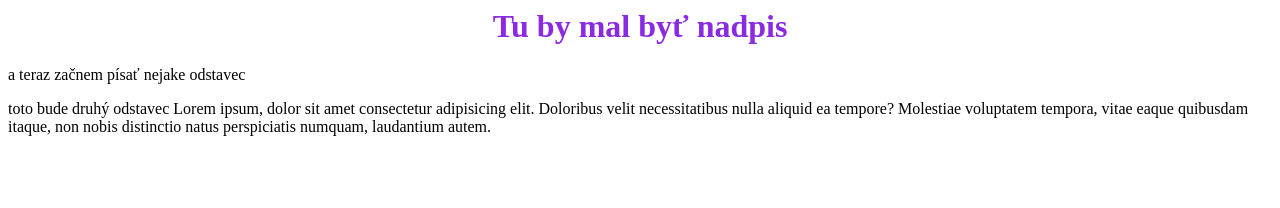
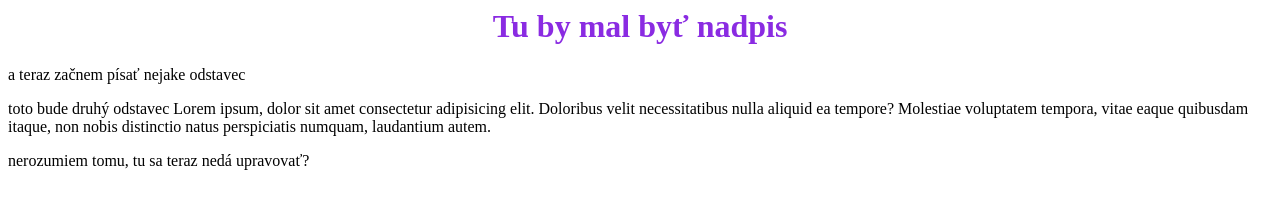
Before and after one commit to Sona102/My-first-repository, a plain HTML site: page index.html in a window 1280 px wide. Drawn offline with Linux system fonts and the light colour scheme.

Commit message:
upravený text v subore index

```diff
--- a/index.html
+++ b/index.html
@@ -11,7 +11,9 @@
             color: blueviolet;
             text-align: center;
             margin-top: auto;
+
         }
+
     </style>
 
 </head>
@@ -24,6 +26,7 @@
         necessitatibus nulla aliquid ea tempore? Molestiae voluptatem tempora, vitae eaque quibusdam
         itaque, non nobis distinctio natus perspiciatis numquam, laudantium autem.
     </p>
+    nerozumiem tomu, tu sa teraz nedá upravovať?
 
 </body>
 
```
